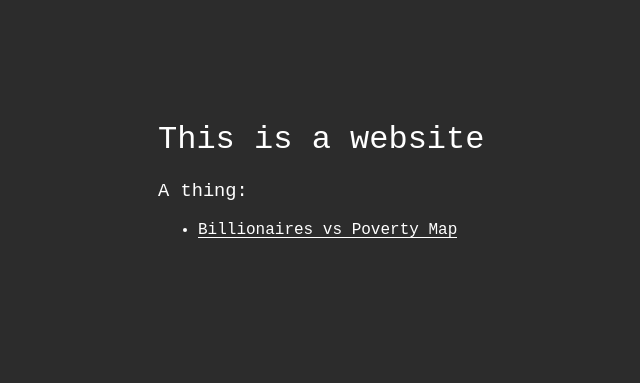
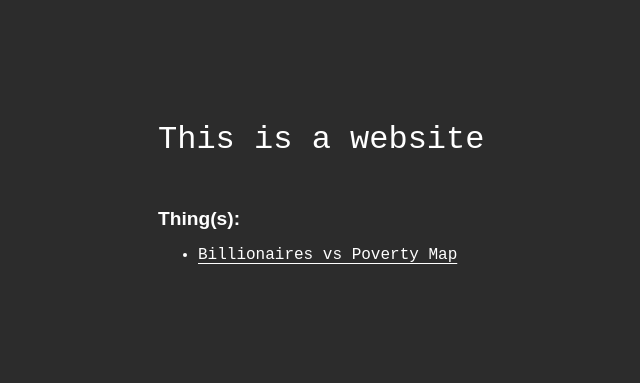
Before and after one commit to BrianLincoln/brianlincoln.me, a plain HTML site: page index.html in a window 1280 px wide. Shown: the whole page, without its empty margins (2-642 px from the left). Drawn offline with Linux system fonts and the light colour scheme.

Commit message:
style updates

```diff
--- a/css/style.css
+++ b/css/style.css
@@ -4,33 +4,24 @@ html {
   font-family: "Courier New", "monospace";
 }
 
-h1,
-h2,
-h3 {
+h1 {
   font-weight: normal;
+  margin-bottom: 50px;
+}
+
+h2 {
+  font-family: Arial, Helvetica, sans-serif;
+  font-size: 1.2em;
 }
 
 body {
   margin: 0 auto;
   max-width: 960px;
-  padding: 100px;
+  padding: 100px 15px;
 }
 
 a,
 a:visited {
   color: #fff;
-  text-decoration: none;
-  position: relative;
+  text-underline-position: under;
 }
-
-a:after {
-  content: "";
-
-  width: 100%;
-  position: absolute;
-  left: 0;
-  bottom: 1px;
-
-  border-width: 0 0 1px;
-  border-style: solid;
-}
--- a/index.html
+++ b/index.html
@@ -4,11 +4,12 @@
     <meta charset="utf-8" />
     <title>Brian Lincoln || sandbox</title>
     <link rel="stylesheet" href="css/style.css" />
+    <meta name="viewport" content="width=device-width,initial-scale=1" />
   </head>
 
   <body>
     <h1>This is a website</h1>
-    <h3>A thing:</h3>
+    <h2>Thing(s):</h2>
     <ul>
       <li>
         <a href="http://brianlincoln.me/billionaires-vs-poverty/"
```
